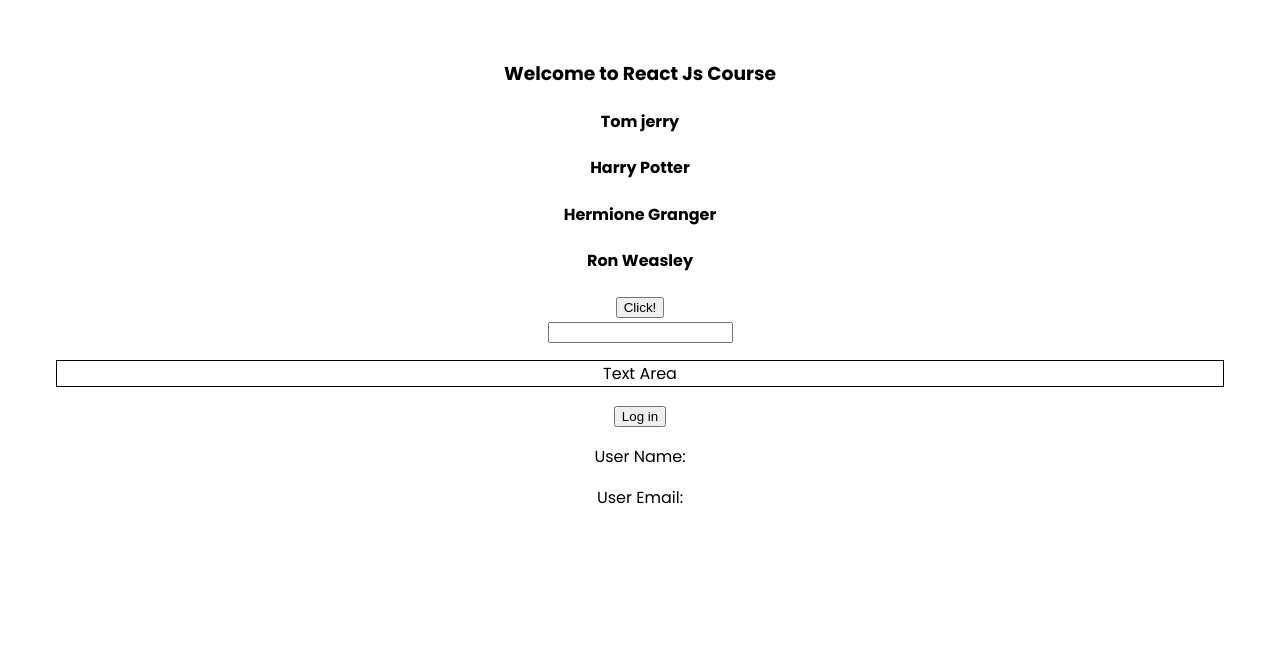
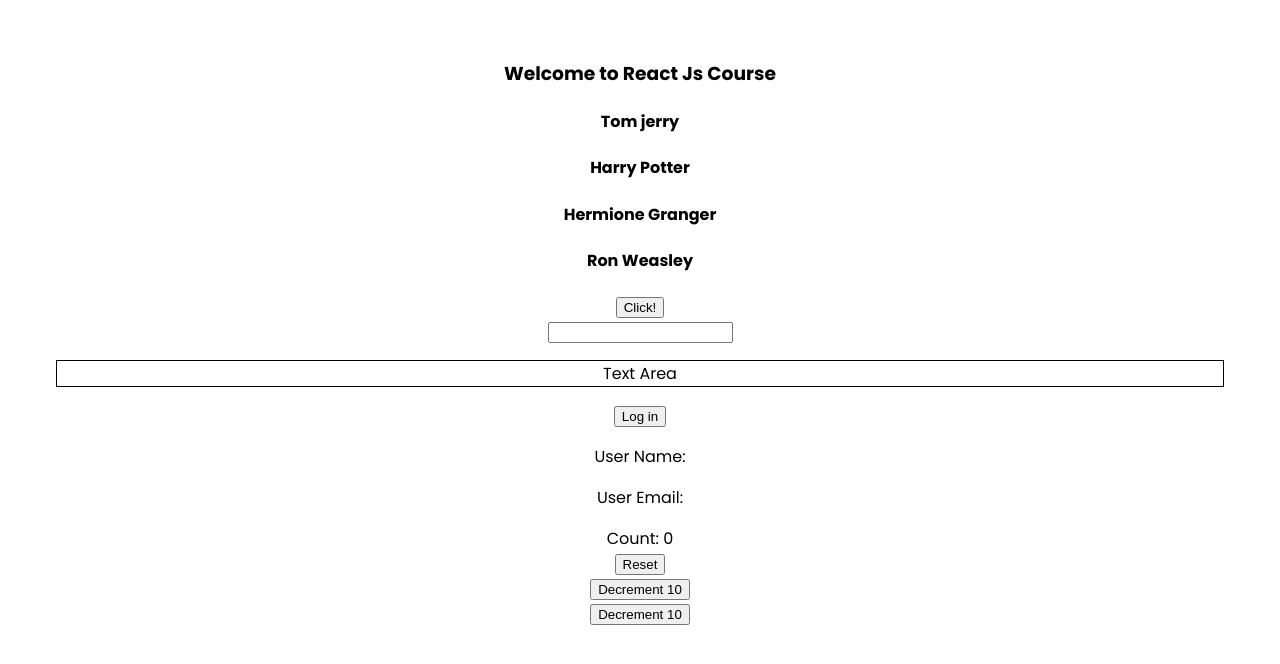
Before and after one commit to imkarthickperumal/react-typescript, a React (Vite) app: page / in a window 1280 px wide. Shown: the top 664 px of the page. Built offline with nearby package versions, Linux system fonts and the light colour scheme.

Commit message:
Typescript | useReducer

```diff
--- a/src/App.tsx
+++ b/src/App.tsx
@@ -7,6 +7,7 @@
 import { PersonList } from "./components/PersonList";
 import { StyleContainer } from "./components/StyleContainer";
 import { User } from "./components/state/User";
+import { Counter } from "./components/state/Counter";
 
 function App() {
   // Object props type
@@ -64,6 +65,9 @@
 
       {/* useState Props */}
       <User />
+
+      {/* useReducer Props */}
+      <Counter />
     </>
   );
 }
--- /dev/null
+++ b/src/components/state/Counter.tsx
@@ -0,0 +1,49 @@
+import { useReducer } from "react";
+
+type CounterState = {
+  count: number;
+};
+
+type UpdateAction = {
+  type: "increment" | "decrement";
+  payload: number;
+};
+
+type ResetAction = {
+  type: "reset";
+};
+type CounterAction = UpdateAction | ResetAction;
+
+const initialState = { count: 0 };
+
+function reducer(state: CounterState, action: CounterAction) {
+  switch (action.type) {
+    case "increment":
+      return { count: state.count + action.payload };
+    case "decrement":
+      return { count: state.count - action.payload };
+    case "reset":
+      return initialState;
+    default:
+      return state;
+  }
+}
+
+export const Counter = () => {
+  const [state, dispatch] = useReducer(reducer, initialState);
+  return (
+    <div>
+      Count: {state.count}
+      <br></br>
+      <button onClick={() => dispatch({ type: "reset" })}>Reset</button>
+      <br></br>
+      <button onClick={() => dispatch({ type: "decrement", payload: 10 })}>
+        Decrement 10
+      </button>
+      <br></br>
+      <button onClick={() => dispatch({ type: "decrement", payload: 10 })}>
+        Decrement 10
+      </button>
+    </div>
+  );
+};
--- a/src/components/state/User.tsx
+++ b/src/components/state/User.tsx
@@ -6,7 +6,7 @@
 };
 export const User = () => {
   const [user, setUser] = useState<Authuser>({} as Authuser);
-//   const [user, setUser] = useState<Authuser | null>(null);
+  //const [user, setUser] = useState<Authuser | null>(null);
   const handleLogin = () => {
     setUser({
       name: "Karthick",
```
Lines whose indentation alone changed are shown as unchanged.
